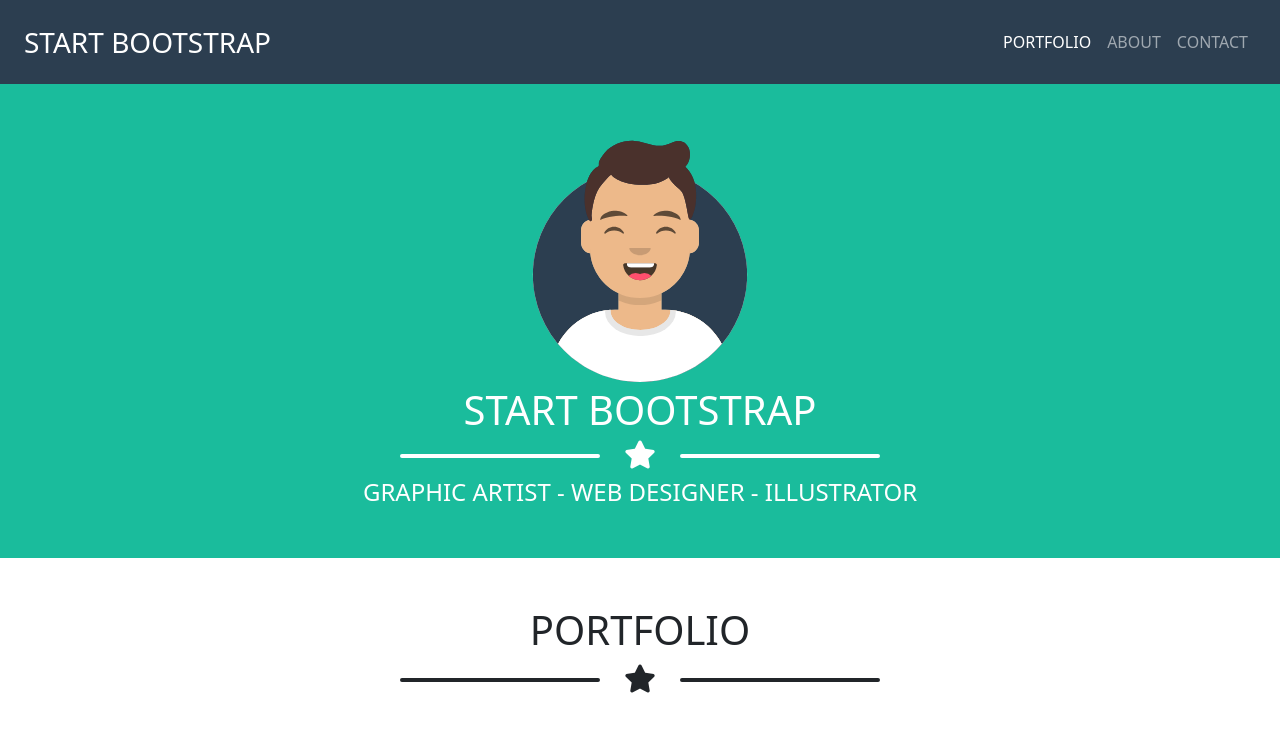
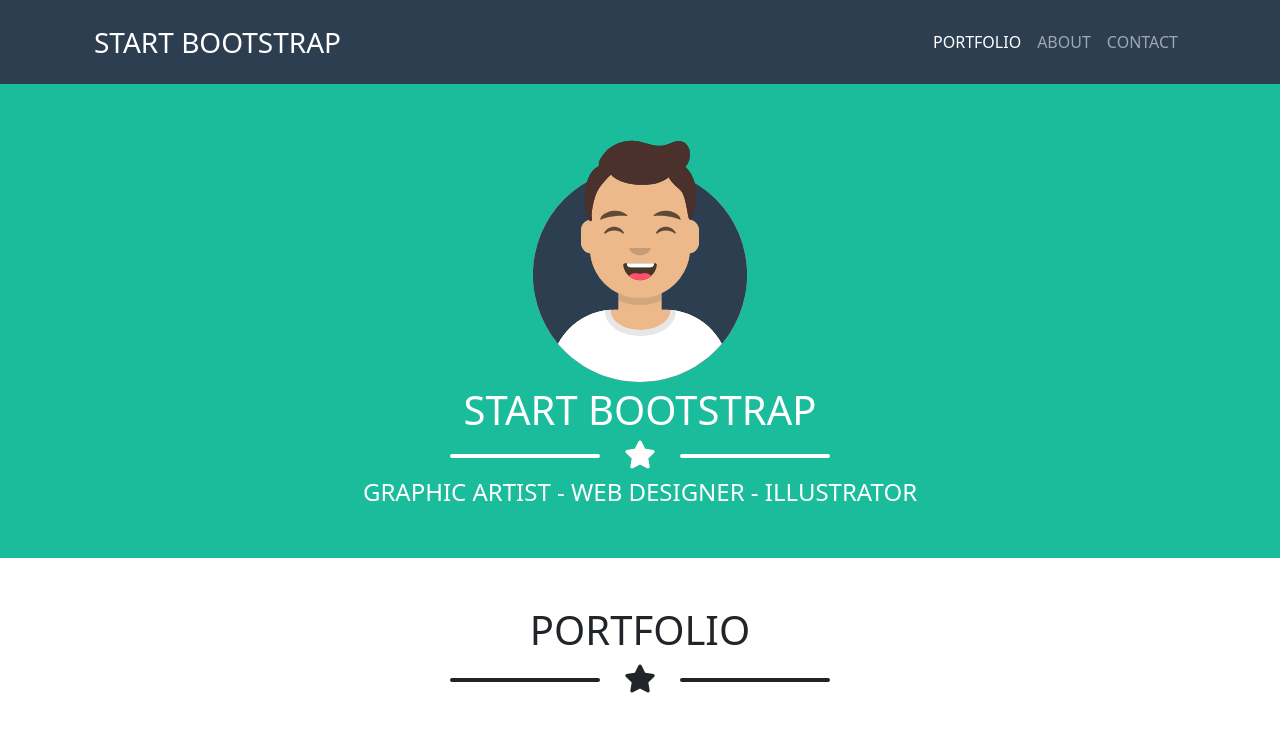
Before and after one commit to Simichus/html-css-bootstrap-freelancer, a plain HTML site: page index.html in a window 1280 px wide. Shown: the top 743 px of the page. Drawn offline with nearby package versions, Linux system fonts and the light colour scheme.

Commit message:
Corretto nav

```diff
--- a/css/style.css
+++ b/css/style.css
@@ -19,7 +19,7 @@ header{
 }
 
 hr{
-    width: 200px;
+    width: 150px;
     color: none;
     border: 2px solid;
     opacity: 1;
--- a/index.html
+++ b/index.html
@@ -13,8 +13,8 @@
 </head>
 
 <body>
-    <header class="container-fluid py-2">
-        <nav class="navbar navbar-expand-sm navbar-dark">
+    <header class="container-fluid p-2">
+        <nav class="navbar navbar-expand-sm navbar-dark container">
             <div class="container-fluid  text-uppercase">
               <a class="navbar-brand fs-3" href="#">Start bootstrap</a>
               <button class="navbar-toggler" type="button" data-bs-toggle="collapse" data-bs-target="#navbarNav" aria-controls="navbarNav" aria-expanded="false" aria-label="Toggle navigation">
```
